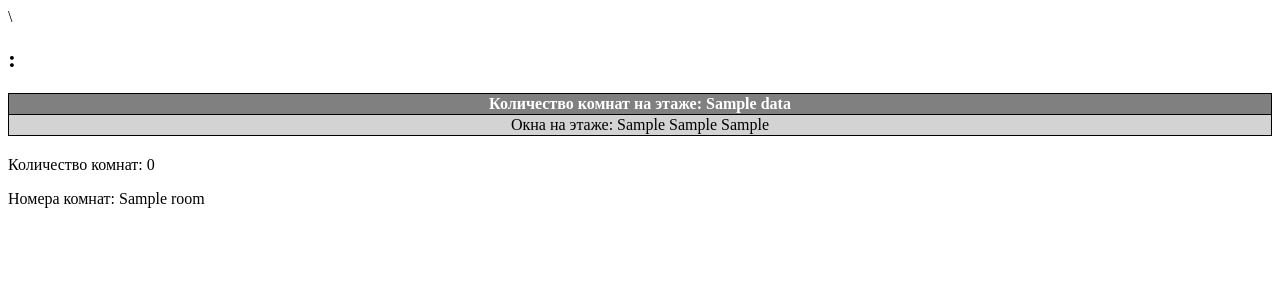
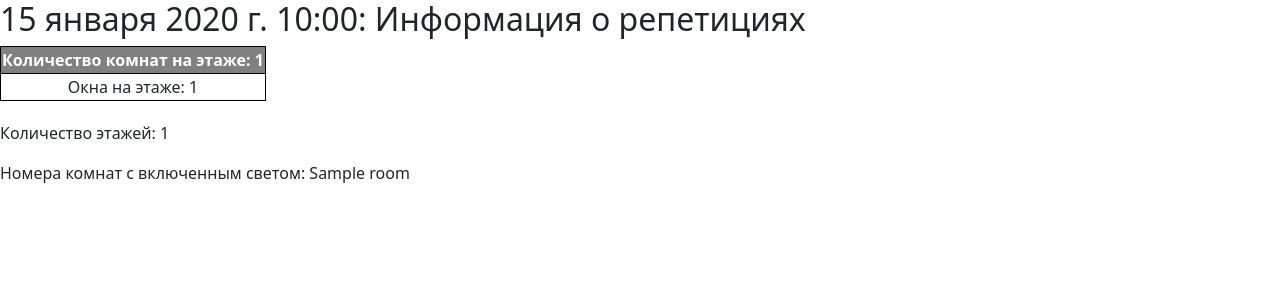
Before and after one commit to mary-antonova-2007/MyDjangoProject, a Django app: template templates/rehearsals/rehearsal_info.html in a window 1280 px wide. Shown: the top 300 px of the page. Run offline with Django 5.2, Linux system fonts and the light colour scheme; tables that the repository leaves empty hold one stand-in row (values such as "Sample post"); the template is opened without the code that fills it: values that come from a table or form of the project are taken from there, most other values are stand-ins (such as "Sample title", 1, 10 or a date in 2020).

Commit message:
Правки

```diff
--- a/rehearsals/services.py
+++ b/rehearsals/services.py
@@ -13,7 +13,7 @@
 
 
 def get_data_by_date(day, month, year, auth_token):
-    url = f'https://olimp.miet.ru/ppo_it_final/?day={day}&month={month}&year={year}'
+    url = f'https://olimp.miet.ru/ppo_it_final?day={day}&month={month}&year={year}'
 
     print(f'get_data_by_date url: {url}')
     headers = {'X-Auth-Token': auth_token}
--- a/templates/rehearsals/rehearsal_info.html
+++ b/templates/rehearsals/rehearsal_info.html
@@ -1,7 +1,9 @@
-{% block style %}\
+{% extends 'base.html' %}
+
+{% block style %}
 <style>
     table {
-        width: 100%;
+        width: 60   %;
         border-collapse: collapse;
         text-align: center;
         margin-bottom: 20px;
@@ -9,38 +11,37 @@
     table, th, td {
         border: 1px solid black;
     }
-    th {
+    th, .header {
         background-color: gray;
         color: white;
     }
     td.light-on {
         background-color: yellow;
     }
-    .header {
-        background-color: #D3D3D3;
+    .cell {
+        width: 50px;
     }
 </style>
 {% endblock %}
 
-{% block contetnt %}
-<h2>{{ date.description }}: {{ date.data|date:"d.m.Y" }}</h2>
+{% block content %}
+<h2>{{ date }}: Информация о репетициях</h2>
 <table>
     <tr class="header">
-        <th colspan="6">Количество комнат на этаже: {{ rooms_count.data }}</th>
+        <th colspan="6">Количество комнат на этаже: {{ rooms_count }}</th>
     </tr>
-    <tr class="header">
-        <td colspan="6">Окна на этаже: {{ windows_for_room.data.0 }} {{ windows_for_room.data.1 }} {{ windows_for_room.data.2 }}</td>
+    <tr>
+        <td colspan="6">Окна на этаже: {% for windows_count in windows_for_room %}{{ windows_count }} {% endfor %}</td>
     </tr>
-    {% for floor, lights in windows.data.items %}
+    {% for floor, lights in windows.items %}
         <tr>
+            <th width="300px">Этаж {{ forloop.counter }}</th>
             {% for is_light_on in lights %}
-                <td class="{% if is_light_on %}light-on{% endif %}">
-                    {% if forloop.first %}{{ forloop.parentloop.counter }}{% endif %}
-                </td>
+                <td class="{% if is_light_on %}light-on{% endif %} cell"></td>
             {% endfor %}
         </tr>
     {% endfor %}
 </table>
-<p>Количество комнат: {{ windows.data|length }}</p>
-<p>Номера комнат: {% for room in room_numbers %}{{ room }} {% endfor %}</p>
+<p>Количество этажей: {{ windows|length }}</p>
+<p>Номера комнат с включенным светом: {% for room in room_numbers %}{{ room }} {% endfor %}</p>
 {% endblock %}
```
Also changed, not shown: rehearsals/views.py (+25 -42 lines).
